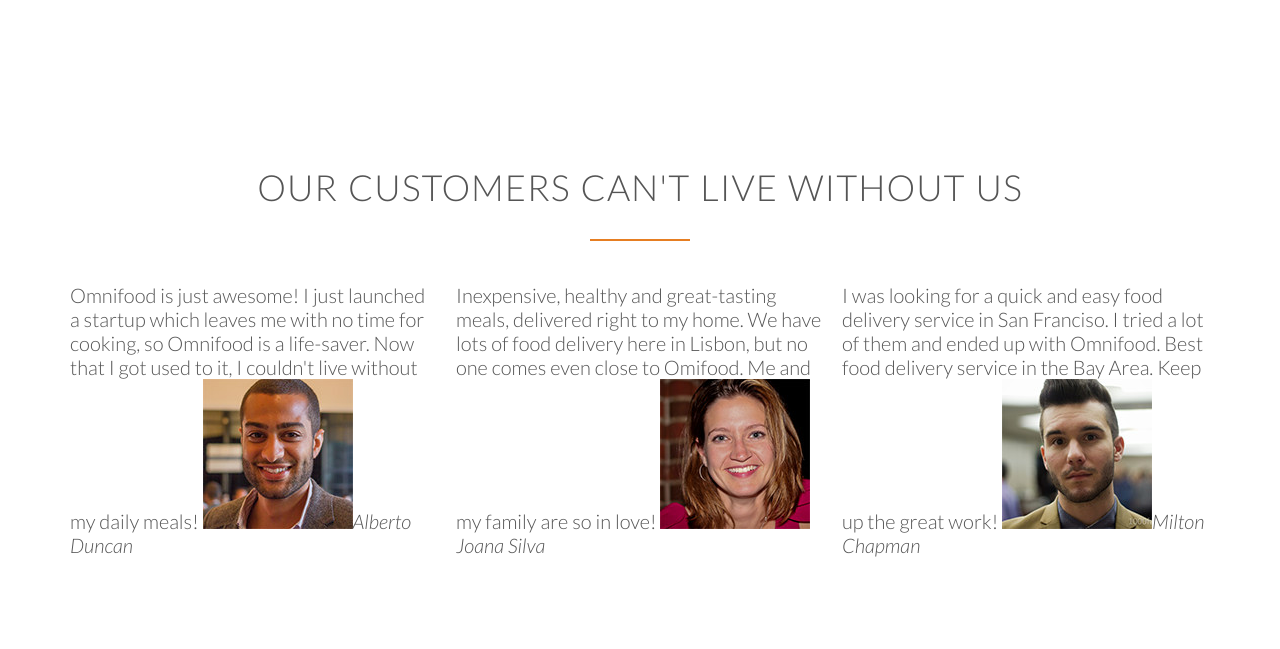
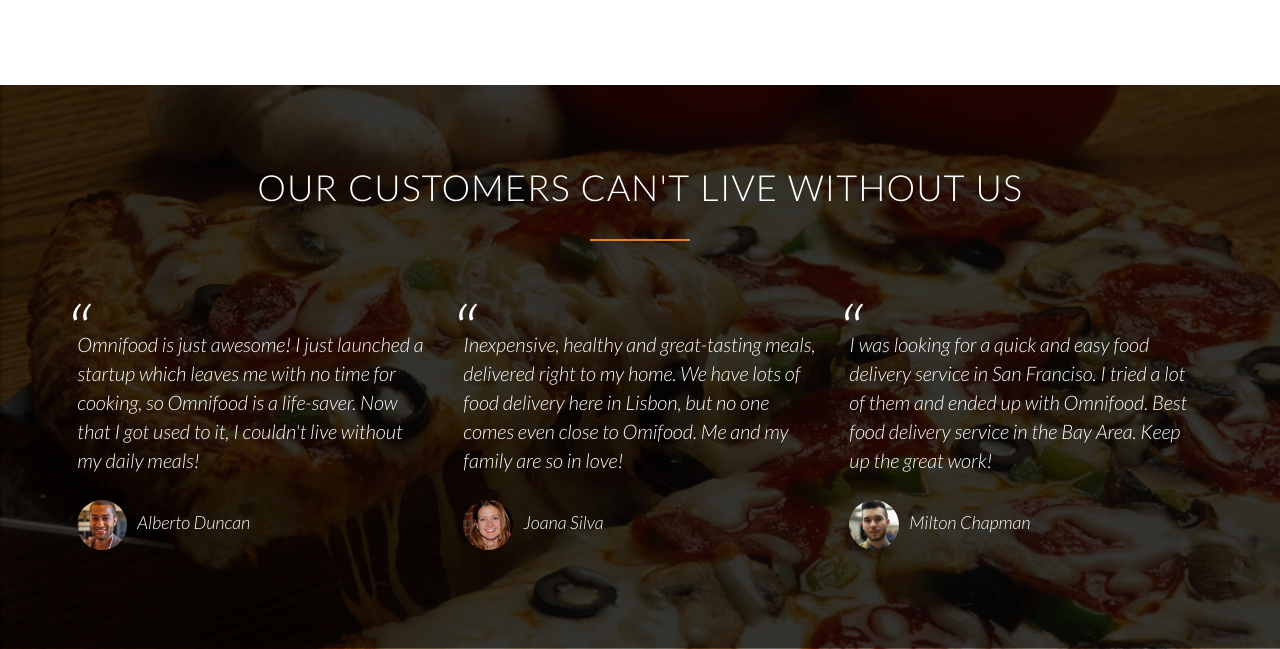
Before and after one commit to Reyhanahmed/Omnifood-Responsive-Site, a plain HTML site: page index.html in a window 1280 px wide. Shown: the part 3299-3948 px from the top of the page. Drawn offline with Linux system fonts and the light colour scheme; files whose address does not match are found by name.

Commit message:
Style the testimonial Section

```diff
--- a/resources/css/style.css
+++ b/resources/css/style.css
@@ -345,3 +345,46 @@ header{
 .city-features{
 	margin-bottom: 5px;
 }
+
+/* ------------------------ */
+/* TESTIMONIALS */
+/* ------------------------ */
+
+.section-testimonials{
+	background-image: linear-gradient(rgba(0, 0, 0, 0.8), rgba(0, 0, 0, 0.8)), url(img/back-customers.jpg);
+	background-size: cover;
+	background-position: center;
+	background-attachment: fixed;
+	color: #fff;
+}
+
+blockquote{
+	padding: 2%;
+	font-style: italic;
+	line-height: 145%;
+	position: relative;
+	margin-top: 40px;
+}
+
+blockquote:before{
+	content: "\201C";
+	font-size: 400%;
+	display: block;
+	position: absolute;
+	top: -5px;
+	left: -5px;
+
+}
+
+cite{
+	font-size: 90%;
+	margin-top: 25px;
+	display: block;
+}
+
+cite img{
+	height: 50px;
+	border-radius: 50%;
+	margin-right: 10px;
+	vertical-align: middle;
+}
```
Also changed, not shown: resources/css/img/back-customers.jpg (renamed from resources/img/back-customers.jpg).
